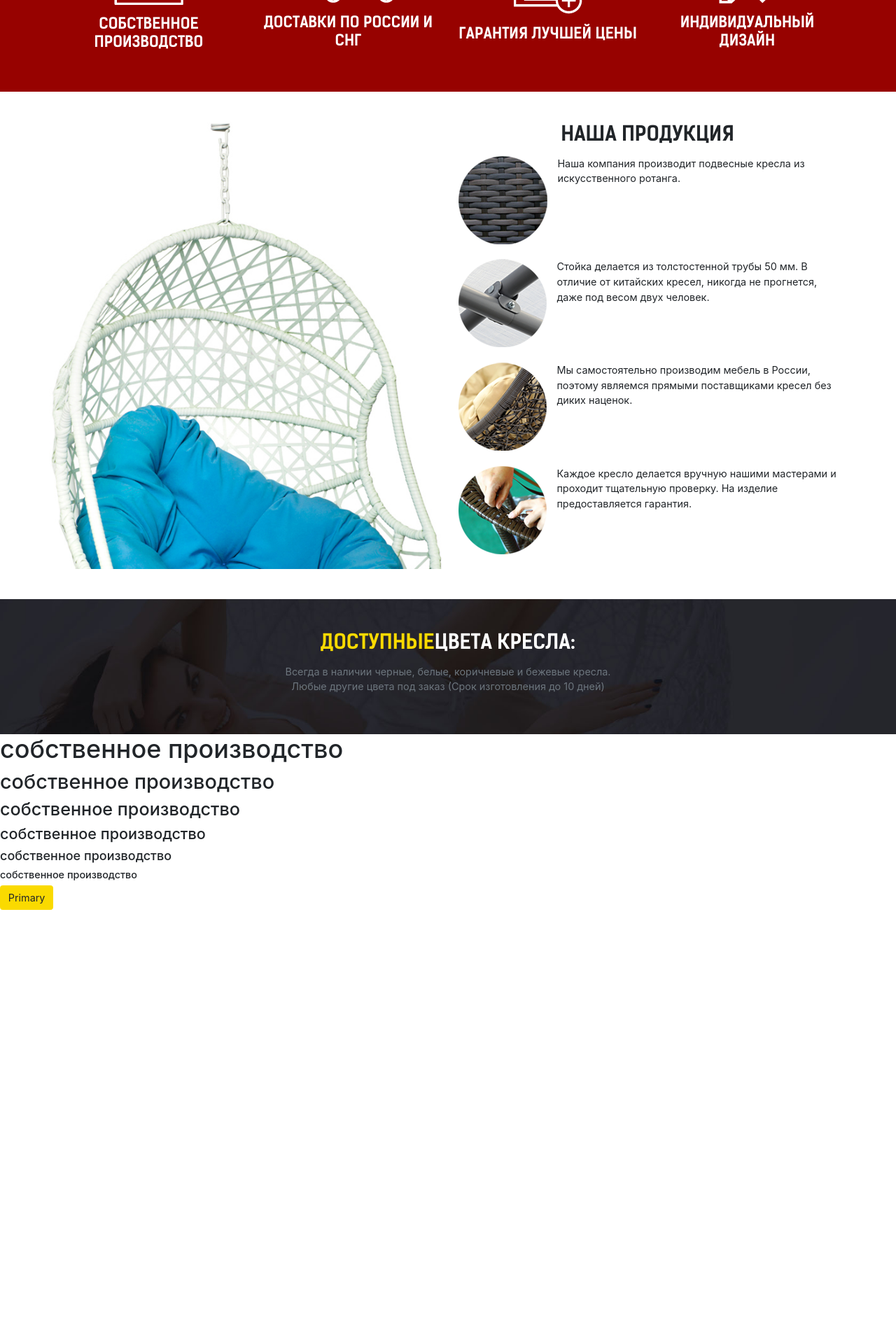
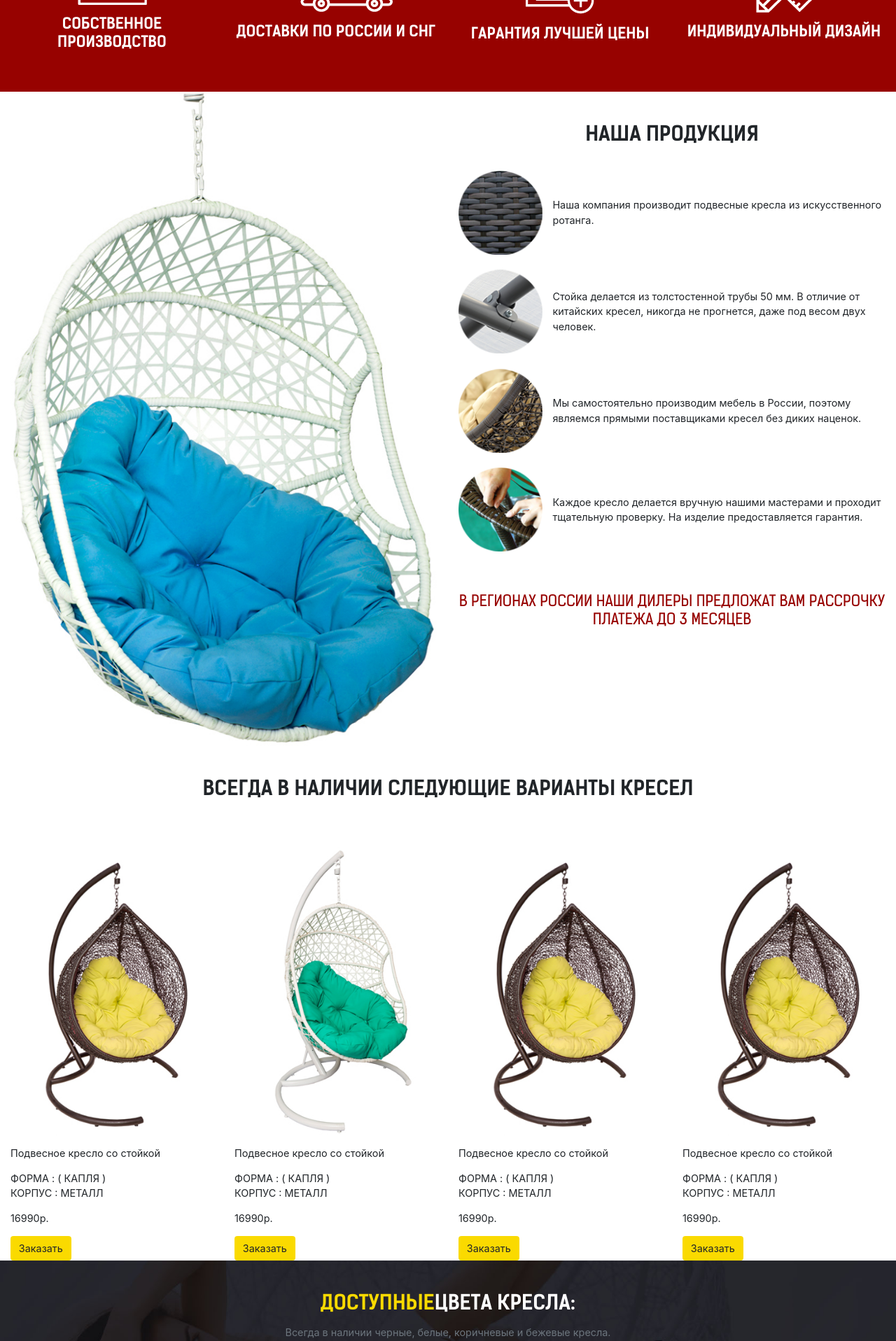
Before and after one commit to a2gil/plet4-boot, an Angular app: page / in a window 1280 px wide. Shown: the part 820-2736 px from the top of the page at 70% size. Before the commit the page ends 2120 px from the top, so only its background shows below. Built offline with nearby package versions, Linux system fonts and the light colour scheme.

Commit message:
layout fixes

```diff
--- a/src/app/app.component.html
+++ b/src/app/app.component.html
@@ -2,9 +2,9 @@
 
 <header class="py-5 bg-image-full" style="background-image: url('assets/x2fS.jpg');">
   <!-- <img class="img-fluid d-block mx-auto" src="http://placehold.it/200x200&text=Logo" alt=""> -->
-  <div class="container x2fS">
-    <div class="row">
-      <div class="col-sm-6 offset-sm-6">
+  <div class="container">
+    <div class="row x2fS">
+      <div class="col-sm-6 offset-sm-6 align-self-center">
         <h1><p class="text-white text-uppercase font-ksb">производство <br> качественных <br>подвесных кресел</p></h1>
         <h3><p class="text-primary text-uppercase font-ksb">сделано в россии! <br> качество по ценам <br> китая!</p></h3>
         <h6><p class="text-secondary text-uppercase">оставьте заявку и наши специалисты <br> проконсультируют вас бесплатно!</p></h6>
@@ -38,24 +38,26 @@
   </div>
 </section>
 
-<section class="py-5">
+<section>
   <div class="container">
-    <div class="row">
-      <div class="col bg-image-full" style="background-image: url('assets/section2/background.jpg');"></div>
+    <div class="row align-items-start">
       <div class="col">
+        <img class="img-fluid" src="assets/section2/background.jpg" alt="">
+      </div>
+      <div class="col py-5">
         <h2><p class="text-center text-uppercase font-ksb">наша продукция</p></h2>
-        <ul class="list-unstyled">
+        <ul class="list-unstyled py-4">
           <li class="media">
-            <img class="mr-3" src="assets/section2/1.png" alt="">
-            <div class="media-body">
+            <img class="mr-3 pictogram" src="assets/section2/1.png" alt="">
+            <div class="media-body align-self-center">
               Наша компания производит
               подвесные кресла из
               искусственного ротанга.
             </div>
           </li>
           <li class="media my-4">
-            <img class="mr-3" src="assets/section2/2.png" alt="">
-            <div class="media-body">
+            <img class="mr-3 pictogram" src="assets/section2/2.png" alt="">
+            <div class="media-body align-self-center">
               Стойка делается из толстостенной
               трубы 50 мм. В отличие от китайских
               кресел, никогда не прогнется, даже
@@ -63,8 +65,8 @@
             </div>
           </li>
           <li class="media my-4">
-            <img class="mr-3" src="assets/section2/3.png" alt="">
-            <div class="media-body">
+            <img class="mr-3 pictogram" src="assets/section2/3.png" alt="">
+            <div class="media-body align-self-center">
               Мы самостоятельно производим
               мебель в России, поэтому являемся
               прямыми поставщиками кресел
@@ -72,8 +74,8 @@
             </div>
           </li>
           <li class="media my-4">
-            <img class="mr-3" src="assets/section2/4.png" alt="">
-            <div class="media-body">
+            <img class="mr-3 pictogram" src="assets/section2/4.png" alt="">
+            <div class="media-body  align-self-center">
               Каждое кресло делается вручную
               нашими мастерами и проходит
               тщательную проверку. На изделие
@@ -81,6 +83,42 @@
             </div>
           </li>
         </ul>
+        <h4><p class="text-center text-info text-uppercase font-ksr">в регионах россии наши дилеры предложат вам рассрочку платежа до 3 месяцев</p></h4>
+      </div>
+    </div>
+    <div class="row py-5">
+      <div class="col text-center">
+          <h2><p class="text-uppercase font-ksb">всегда в наличии следующие варианты кресел</p></h2>
+      </div>
+    </div>
+    <div class="row">
+      <div class="col">
+          <img class="img-fluid" src="assets/section2/kaplya.jpg" alt="">
+          <p>Подвесное кресло со стойкой</p>
+          <p>ФОРМА : ( КАПЛЯ ) <br>КОРПУС : МЕТАЛЛ</p>
+          <p>16990p.</p>
+          <button class="btn btn-primary">Заказать</button>
+      </div>
+      <div class="col">
+          <img class="img-fluid" src="assets/section2/oval.jpg" alt="">
+          <p>Подвесное кресло со стойкой</p>
+          <p>ФОРМА : ( КАПЛЯ ) <br>КОРПУС : МЕТАЛЛ</p>
+          <p>16990p.</p>
+          <button class="btn btn-primary">Заказать</button>
+      </div>
+      <div class="col">
+          <img class="img-fluid" src="assets/section2/kaplya.jpg" alt="">
+          <p>Подвесное кресло со стойкой</p>
+          <p>ФОРМА : ( КАПЛЯ ) <br>КОРПУС : МЕТАЛЛ</p>
+          <p>16990p.</p>
+          <button class="btn btn-primary">Заказать</button>
+      </div>
+      <div class="col">
+          <img class="img-fluid" src="assets/section2/kaplya.jpg" alt="">
+          <p>Подвесное кресло со стойкой</p>
+          <p>ФОРМА : ( КАПЛЯ ) <br>КОРПУС : МЕТАЛЛ</p>
+          <p>16990p.</p>
+          <button class="btn btn-primary">Заказать</button>
       </div>
     </div>
   </div>
--- a/src/styles.scss
+++ b/src/styles.scss
@@ -4,15 +4,52 @@ $primary: #fada00;
 $info: #970200;
 $dark: #000;
 
+$grid-breakpoints: (
+    xs: 0,
+    sm: 576px,
+    md: 768px,
+    lg: 992px,
+    xl: 1200px
+  );
+
+$container-max-widths: (
+    sm: 540px,
+    md: 720px,
+    lg: 1392px,
+    xl: 1600px
+);
+
 @import '../node_modules/bootstrap/scss/bootstrap.scss';
+
+// for image responsive
+
+$container-height-base: 600px;
+$height-step: 100px;
 
 html {
     font-size: 1rem;
 }
 
+.x2fS {
+    height: $container-height-base;
+}
+
+.pictogram {
+    width: 60px;
+}
+
+
 @include media-breakpoint-up(xs) {
     html {
       font-size: 0.5rem;
+    }
+
+    .x2fS {
+        height: $container-height-base - 3*$height-step;
+    }
+
+    .pictogram {
+        width: 70px;
     }
 }
 
@@ -20,11 +57,27 @@ html {
     html {
       font-size: 0.6rem;
     }
+
+    .x2fS {
+        height: $container-height-base - 2*$height-step;
+    }
+
+    .pictogram {
+        width: 90px;
+    }
 }
 
 @include media-breakpoint-up(md) {
     html {
       font-size: 0.9rem;
+    }
+
+    .x2fS {
+        height: $container-height-base - 1*$height-step;
+    }
+
+    .pictogram {
+        width: 100px;
     }
 }
 
@@ -32,40 +85,16 @@ html {
     html {
       font-size: 0.9rem;
     }
-}
 
-// for image responsive
+    .x2fS {
+        height: $container-height-base;
+    }
 
-$container-height-base: 600px;
-$height-step: 100px;
-
-.x2fS {
-    height: $container-height-base;
-}
-
-@include media-breakpoint-up(xs) {
-    .x2fS {
-        height: $container-height-base - 3*$height-step;
+    .pictogram {
+        width: 120px;
     }
 }
 
-@include media-breakpoint-up(sm) {
-    .x2fS {
-        height: $container-height-base - 2*$height-step;
-    }
-}
-
-@include media-breakpoint-up(md) {
-    .x2fS {
-        height: $container-height-base - 1*$height-step;
-    }
-}
-
-@include media-breakpoint-up(lg) {
-    .x2fS {
-        height: $container-height-base;
-    }
-}
 
 .bg-image-full {
     background: no-repeat scroll;
```
Also changed, not shown: src/app/app.component.scss (line endings or trailing spaces).
